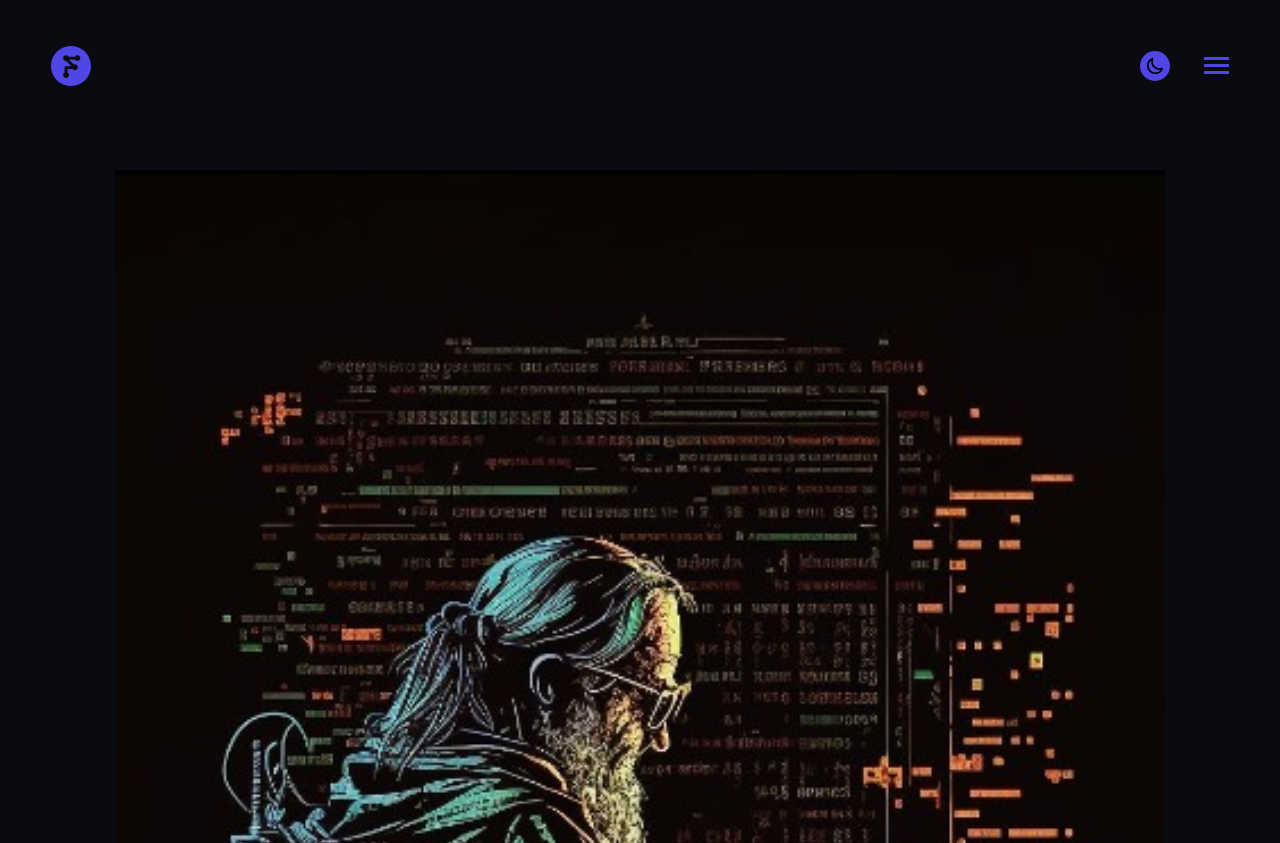
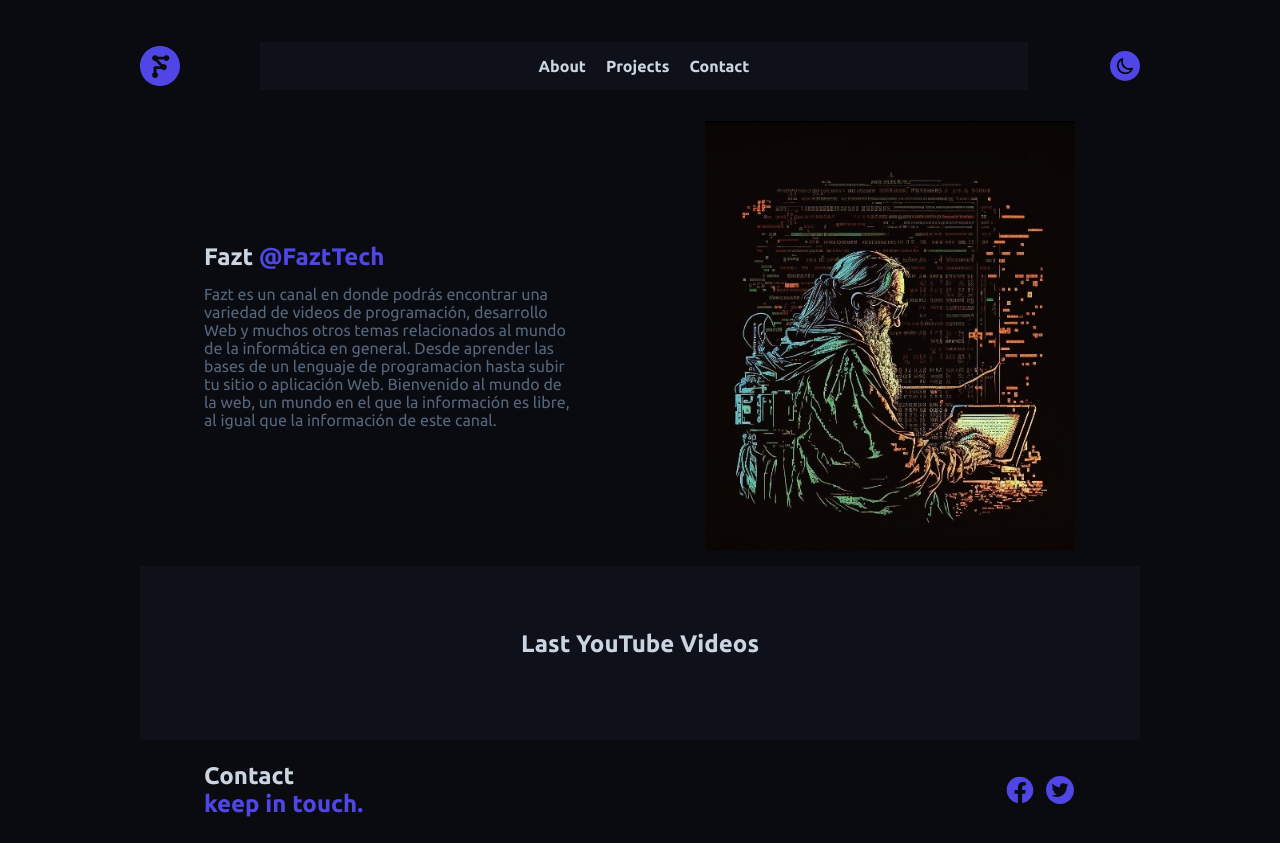
Before and after one commit to aleroses/async-landing, a website: page public/index.html in a window 1280 px wide. Shown: the top 843 px of the page. Drawn offline with Linux system fonts and the light colour scheme; no server answers.

Commit message:
Diseño responsive

```diff
--- a/public/css/desktop.css
+++ b/public/css/desktop.css
@@ -0,0 +1,11 @@
+.main {
+	display: grid;
+	grid-template-columns: 1fr 1fr;
+}
+.main figure {
+	order: 1;
+}
+
+.main__article {
+	align-self: center;
+}
--- a/public/css/style.css
+++ b/public/css/style.css
@@ -14,18 +14,21 @@
 }
 
 body {
+  height: auto;
   background-color: var(--first-color);
-  padding: 2vw 4vw;
+  padding: 2vw 4vw 0;
   font-family: "Ubuntu", sans-serif;
 }
 
 /* -------------------------- HEADER ---------------------------- */
 .header {
   width: 92vw;
+  max-width: 1000px;
   height: 10vh;
   display: flex;
   justify-content: space-between;
   align-items: center;
+  margin: 0 auto;
 }
 
 .header__logo {
@@ -45,15 +48,20 @@ body {
 }
 
 .header__nav {
-  display: none;
+  display: flex;
+  order: 1;
 }
 
-.header__burger {
-  cursor: pointer;
-  order: 2;
+.menu {
+  display: none;
+  list-style: none;
 }
 
-.header__burger .bar {
+.burger {
+  cursor: pointer;
+}
+
+.burger .bar {
   width: 25px;
   height: 3px;
   background-color: var(--third-color);
@@ -62,12 +70,15 @@ body {
 
 .show {
   width: 44vw;
+  /* max-width: 200px; */
   height: 140px;
   display: flex;
+  flex-direction: column;
+  justify-content: space-around;
   position: absolute;
   top: 12vh;
-  left: calc(100% - 47%);
-  padding: 5px 10px;
+  left: calc(100% - 48vw);
+  padding: 15px 20px;
   background-color: rgba(15, 17, 26, 0.5);
   /* background-color: rgba(79, 70, 229, 0.2); */
 }
@@ -83,16 +94,17 @@ body {
 a {
   text-decoration: none;
   color: var(--fourth-color);
+  font-weight: 600;
 }
 
 /*----------------------------- DARK MODE --------------------------*/
 .mode {
-  width: 100%;
+  width: 60%;
   height: 100%;
   display: flex;
   justify-content: flex-end;
   align-items: center;
-  padding: 0 34px 0 0;
+  /* padding: 0 4vw 0 0; */
   background-color: var(--first-color);
 }
 
@@ -135,8 +147,11 @@ a {
 
 .main {
   width: 92vw;
+  max-width: 1000px;
   height: auto;
   display: grid;
+  justify-items: center;
+  margin: 0 auto;
 }
 
 /* figure {
@@ -145,8 +160,9 @@ a {
 
 .main figure img {
   width: 100%;
+  max-width: 400px;
   height: 100%;
-  padding: 5vw 5vw;
+  padding: 15px;
 }
 
 .main__article {
@@ -166,16 +182,19 @@ article p {
   color: var(--fitfh-color);
 }
 
-/* Content */
+/*------------------------------ CONTENT -----------------------*/
 
 .content {
   width: 92vw;
+  max-width: 1000px;
   height: auto;
   padding: 5vw 5vw;
   background-color: var(--second-color);
+  margin: 0 auto;
 }
 
 .content h2 {
+  height: 46px;
   color: var(--fourth-color);
   text-align: center;
 }
@@ -202,12 +221,16 @@ article p {
   color: var(--fitfh-color);
 }
 
-/* Footer */
+/*-------------------------- FOOTER -------------------*/
 footer {
+  max-width: 1000px;
+  height: 100px;
   display: grid;
   grid-template-columns: 2fr 1fr;
   align-items: end;
-  padding: 5vw 5vw;
+  padding: 0 5vw;
+  margin: 0 auto;
+  align-items: center;
 }
 
 footer h2 {
--- /dev/null
+++ b/public/css/tablet.css
@@ -0,0 +1,33 @@
+/* .header {
+  width: 92vw;
+  height: 10vh;
+} */
+
+.header__nav {
+  display: flex;
+}
+
+.show {
+  display: none;
+}
+
+.burger {
+  display: none;
+}
+
+.menu {
+  width: 60vw;
+  height: 100%;
+  display: flex;
+  position: static;
+  flex-direction: row;
+  gap: 20px;
+	padding: 15px;
+	justify-content: center;
+  background-color: var(--second-color);
+}
+
+.mode {
+  width: 32px;
+  order: 1;
+}
--- a/public/index.html
+++ b/public/index.html
@@ -5,7 +5,12 @@
     <meta name="viewport" content="width=device-width, initial-scale=1.0" />
     <title>Fazt</title>
     <link rel="stylesheet" href="./css/style.css" />
-    <link rel="stylesheet" href="./css/desktop.css" />
+    <link rel="stylesheet" href="./css/tablet.css" media="(min-width: 600px)" />
+    <link
+      rel="stylesheet"
+      href="./css/desktop.css"
+      media="(min-width: 750px)"
+    />
     <link rel="preconnect" href="https://fonts.googleapis.com" />
     <link rel="preconnect" href="https://fonts.gstatic.com" crossorigin />
     <link
@@ -21,20 +26,19 @@
         </a>
       </section>
 
-      <nav class="header__nav menu item-2">
+      <nav class="header__nav item-2">
         <!-- show -->
-        <ul>
+        <ul class="menu">
           <li><a href="#">About</a></li>
           <li><a href="#">Projects</a></li>
           <li><a href="#">Contact</a></li>
         </ul>
+        <section class="burger item-3" onclick="toggleMenu()">
+          <div class="bar"></div>
+          <div class="bar"></div>
+          <div class="bar"></div>
+        </section>
       </nav>
-
-      <section class="header__burger burger item-3" onclick="toggleMenu()">
-        <div class="bar"></div>
-        <div class="bar"></div>
-        <div class="bar"></div>
-      </section>
 
       <section class="mode item-4">
         <figure class="dark-mode" onclick="toggleLight()">
```
